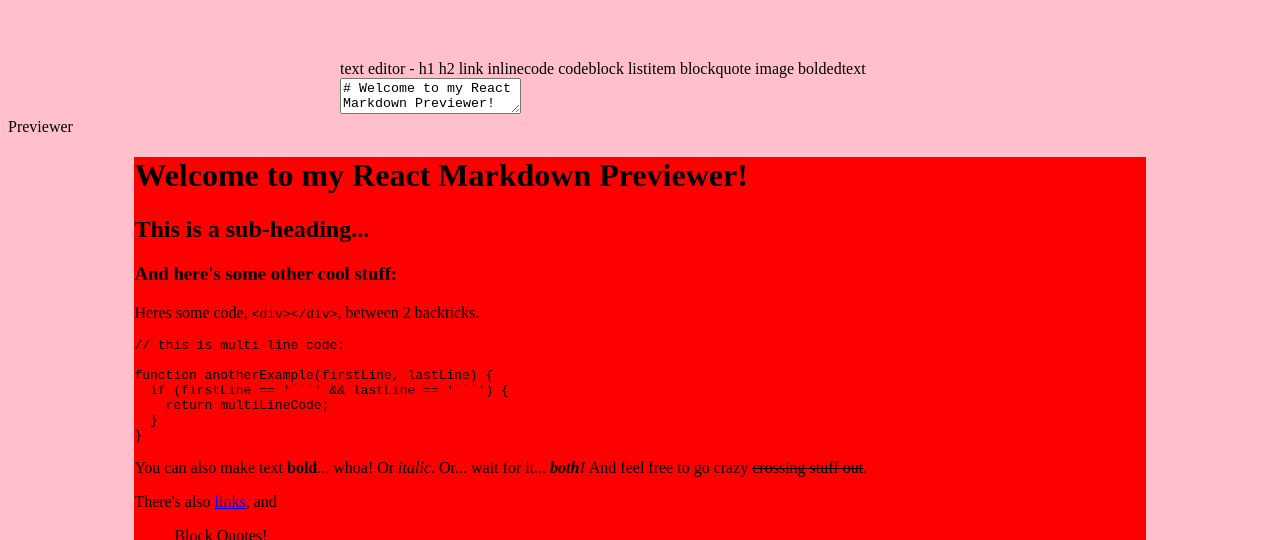
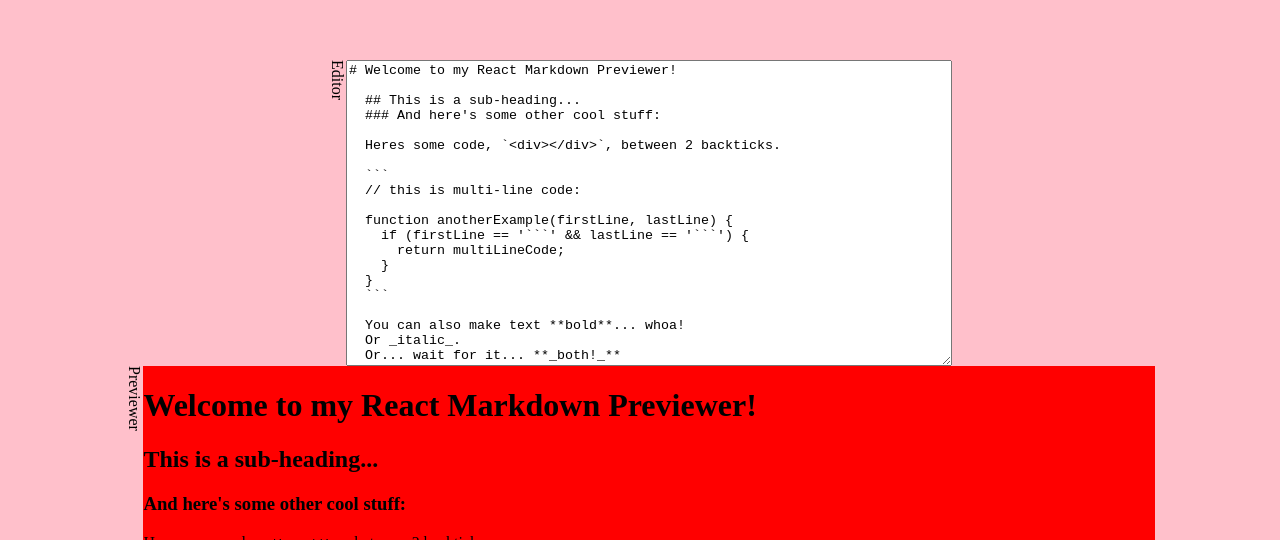
Before and after one commit to ian-flynn/markdown-previewer, a React (Create React App) app: page / in a window 1280 px wide. Shown: the part 260-800 px from the top of the page. Built offline with nearby package versions, Linux system fonts and the light colour scheme; the HTML template or start-up script is replaced by a standard one.

Commit message:
flex-box and titling

```diff
--- a/src/comps/Previewer.js
+++ b/src/comps/Previewer.js
@@ -5,8 +5,8 @@ import remarkGfm from "remark-gfm";
 const Previewer = ({ editorText }) => {
 
     return (
-        <div>
-            Previewer
+        <div className="wrapper-box">
+            <div className="box-title">Previewer</div>
             <div id="preview">
                 <ReactMarkdown children={ editorText } remarkPlugins={[ remarkGfm ]} />
             </div>
--- a/src/comps/TextEditor.js
+++ b/src/comps/TextEditor.js
@@ -5,9 +5,9 @@ const TextEditor = ({editorText, setEditorText,}) => {
         setEditorText(e.target.value);
     }
     return (
-        <div className="editor-box">
-            <div>text editor - h1 h2 link inlinecode codeblock listitem blockquote image boldedtext</div>
-             <textarea id="editor" type="text" onChange={handleChange} value={editorText}/>
+        <div className="wrapper-box">
+            <div className="box-title">Editor</div>
+            <textarea id="editor" type="text" onChange={handleChange} value={editorText}/>
         </div>
     )
 }
--- a/src/index.css
+++ b/src/index.css
@@ -2,16 +2,26 @@ body {
     background-color: pink;
     margin-top: 20em;
 }
-.editor-box {
-    width: 75%;
-    max-width: 600px;
-    margin: auto;
+.box-title {
+    writing-mode: vertical-rl;
 }
+.wrapper-box {
+    display: flex;
+    justify-content: center;
+}
+
+/* EDITOR */
+
+#editor {
+    width: 600px;
+    height: 300px;
+}
+
+/* PREVIEWER */
 
 #preview {
     width: 80%;
     min-width: 80%;
     max-width: 650px;
     background-color: red;
-    margin: auto;
 }
```
